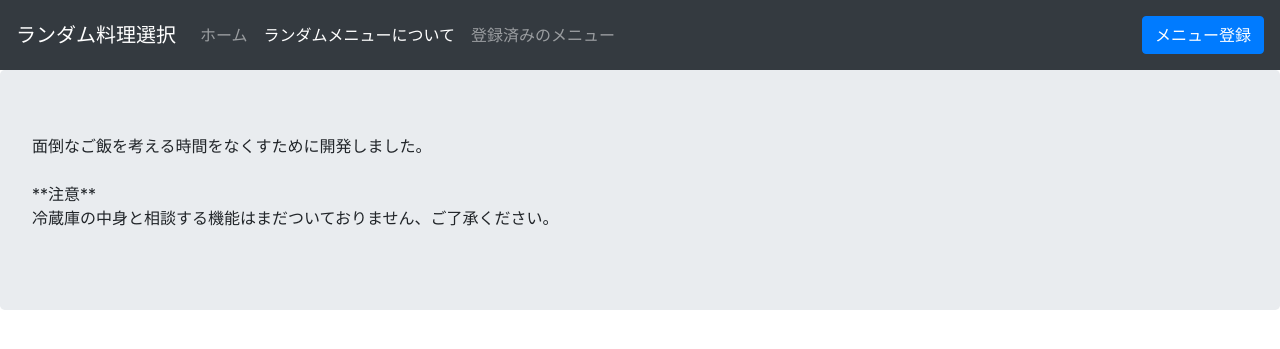
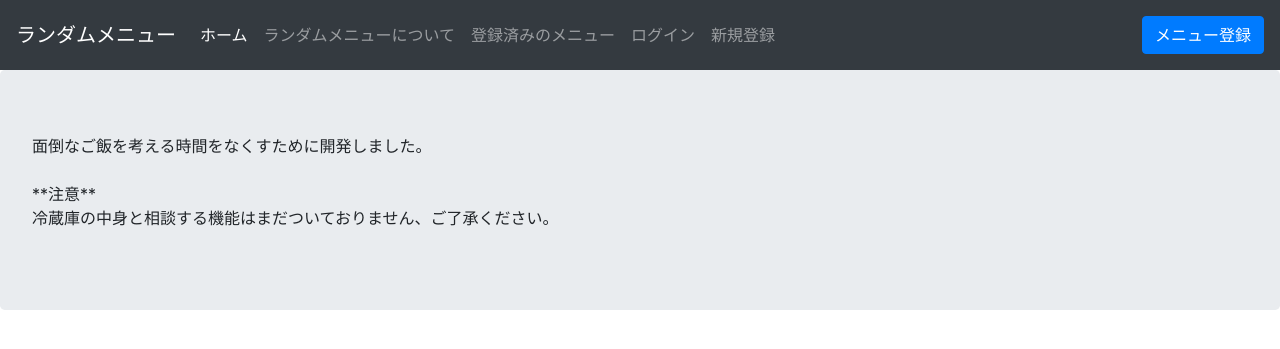
Before and after one commit to amabow/random_cooking_with_flask, a Flask app: page /about in a window 1280 px wide. Shown: the top 349 px of the page. Run offline with Flask 2, Linux system fonts and the light colour scheme; parts of the project's set-up code (start-up, migrations or seed data) failed here and were passed over; some libraries are stand-ins or nearby versions.

Commit message:
Update about.html

```diff
--- a/templates/about.html
+++ b/templates/about.html
@@ -8,24 +8,39 @@
 </head>
 <body>
     <nav class="navbar navbar-dark bg-dark navbar-expand-lg">
-        <a class="navbar-brand" href="/">ランダム料理選択</a>
+        <a class="navbar-brand" href="/">ランダムメニュー</a>
         <button class="navbar-toggler" type="button" data-toggle="collapse" data-target="#navbarText" aria-controls="navbarText" aria-expanded="false" aria-label="Toggle navigation">
             <span class="navbar-toggler-icon"></span>
         </button>
         <div class="collapse navbar-collapse" id="navbarText">
             <ul class="navbar-nav mr-auto">
+                <li class="nav-item active">
+                    <a class="nav-link" href="/">ホーム<span class="sr-only">(current)</span></a>
+                </li>
                 <li class="nav-item">
-                    <a class="nav-link" href="/">ホーム</a>
-                </li>
-                <li class="nav-item active">
-                    <a class="nav-link" href="/about">ランダムメニューについて<span class="sr-only">(current)</span></a>
+                    <a class="nav-link" href="/about">ランダムメニューについて</a>
                 </li>
                 <li class="nav-item">
                     <a class="nav-link" href="/list">登録済みのメニュー</a>
                 </li>
-                </ul>
+                {% if current_user.is_authenticated %}
+                <li>
+                    <div style="color: rgba(255, 255, 255, 0.8);">{{current_user.name}} でログイン中。(id: {{current_user.id}})</div>
+                </li>
+                <li>
+                    <a class="nav-link" href="/meal">ランダムメニュー</a>
+                </li>
+                {% else %}
+                <li>
+                    <a class="nav-link" href="/login">ログイン</a>
+                </li>
+                <li>
+                    <a class="nav-link" href="/register">新規登録</a>
+                </li>
+                {% endif %}
+            </ul>
             <span class="navbar-text">
-                <a href="/register" class="btn btn-primary">メニュー登録</a>
+                <a href="/register_menu" class="btn btn-primary">メニュー登録</a>
             </span>
           </div>
     </nav>
```
